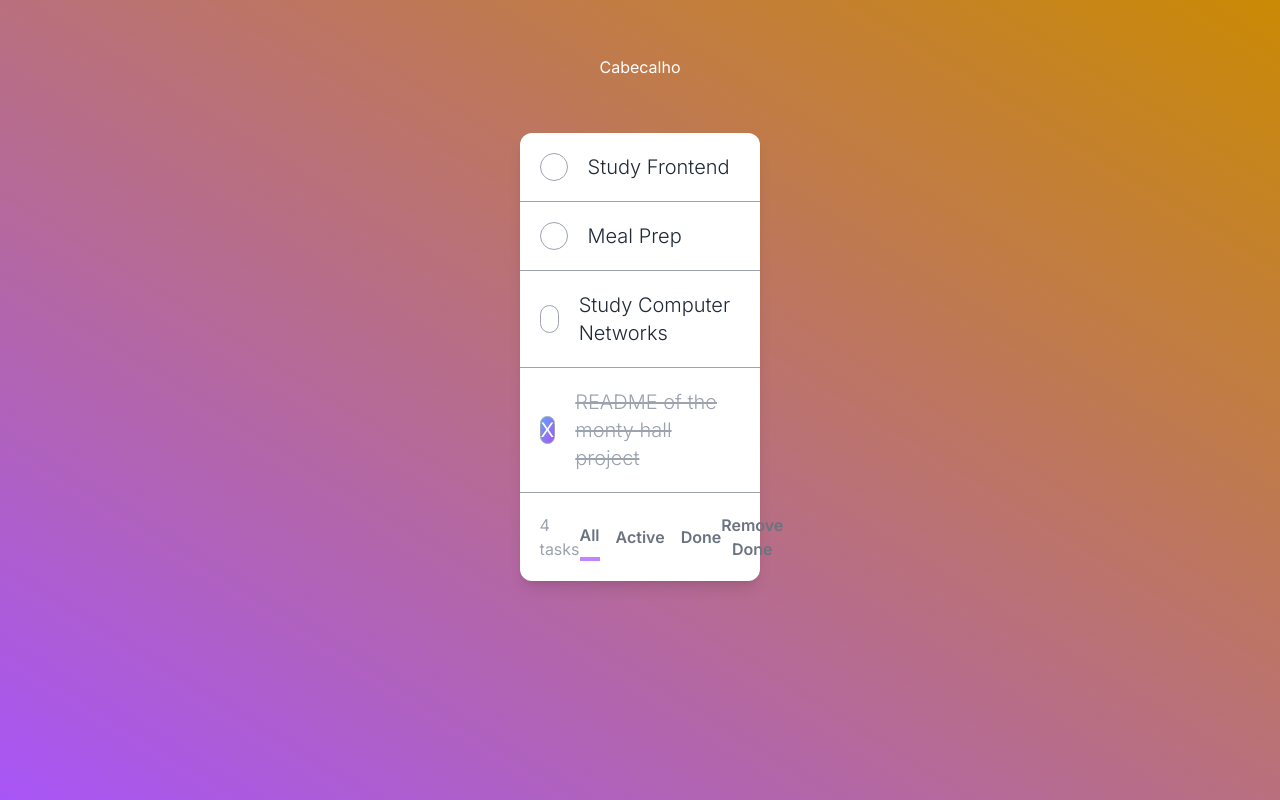
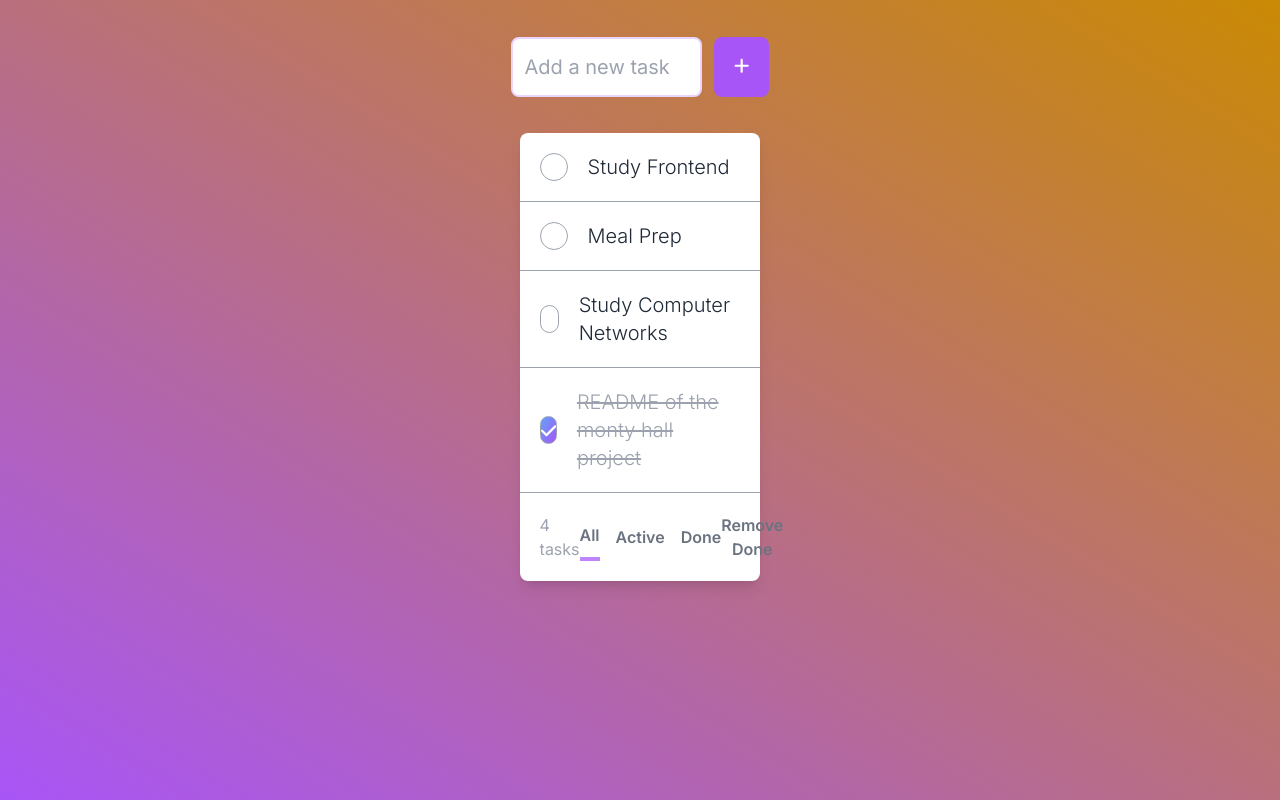
Before and after one commit to marceloemr/Task_List, a Next.js app: page / in a window 1280 px wide. Built offline with nearby package versions, Linux system fonts and the light colour scheme.

Commit message:
Add Form. Need to fix style

```diff
--- a/src/app/page.tsx
+++ b/src/app/page.tsx
@@ -1,9 +1,12 @@
 'use client'
 
+import TaskList from "@/models/TaksList";
+import Task from "@/models/Task";
+
 import List from "@/components/List/List";
-import TaskList from "@/models/TaksList";
 import Header from "@/components/template/Header";
 import Content from "@/components/template/Content";
+import Form from "@/components/Form/Form";
 
 import mock_tasks from '../data/mock'
 
@@ -13,31 +16,18 @@ import { useState } from "react";
 export default function Home() {
     const [tasks, set_tasks] = useState<TaskList>(mock_tasks)
 
-    function render_tasks() {
-        return tasks.items.map(task => {
-            return (
-                <div key={task.id}>
-                    <span>{task.id}</span>
-                    <span> - {task.description}</span>
-                    <span> - {task.done ? 'Done' : 'Active'}</span>
-                </div>
-            )
-        })
+    function add_new_task(new_task: Task) {
+        set_tasks(tasks.add_task(new_task))
     }
 
     return (
         <div className={`
-            flex flex-col
-            justify-center
-            items-center
-            text-white
-            bg-gradient-to-tr
-            from-purple-500
-            to-yellow-600
-            h-screen
+            flex flex-col h-screen justify-center
+            items-center text-white
+            bg-gradient-to-tr from-purple-500 to-yellow-600
         `}>
             <Header>
-                <h1>Cabecalho</h1>
+                <Form add_new_task={add_new_task}/>
             </Header>
             <Content>
                 <List tasks={tasks}
--- /dev/null
+++ b/src/components/Form/Form.tsx
@@ -0,0 +1,45 @@
+import Task from "@/models/Task";
+
+import { useState } from "react";
+
+import { faPlus } from "@fortawesome/free-solid-svg-icons";
+import { FontAwesomeIcon } from "@fortawesome/react-fontawesome";
+
+interface FormProps {
+    add_new_task: (task: Task) => void
+}
+
+export default function Form(props: FormProps) {
+    const [description, set_description] = useState('');
+
+    function create_new_task() {
+        if (description?.trim().length > 0) {
+            const new_task = Task.create_active(Math.random(), description)
+            props.add_new_task(new_task)
+            set_description('')
+        }
+    }
+
+    return (
+        <div className="flex flex-1 justify-center">
+            <input type="text"
+                   value={description}
+                   placeholder="Add a new task"
+                   onChange={e => set_description(e.target.value)}
+                   onKeyDown={e => e.key === 'Enter' && create_new_task()}
+                   className={`
+                       text-black py-2 px-3 w-1/2 rounded-lg border-2
+                       border-purple-200 focus:outline-none text-xl
+                       focus:ring-2 focus:ring-purple-600
+                   `}/>
+            <button onClick={create_new_task}
+                    className={`
+                        ml-3 bg-purple-500 text-xl focus:outline-none
+                        px-5 py-4 rounded-lg
+                    `}>
+                <FontAwesomeIcon icon={faPlus}
+                                 size="sm" />
+            </button>
+        </div>
+    )
+}
--- a/src/components/List/List.tsx
+++ b/src/components/List/List.tsx
@@ -32,7 +32,7 @@ export default function List(props: ListProps) {
         `}>
             <ul className={`
                 w-full list-none
-                bg-white shadow-lg rounded-xl
+                bg-white shadow-lg rounded-lg
             `}>
                 {render_tasks()}
                 <ListFooter tasks={props.tasks}
--- a/src/components/List/ListButton.tsx
+++ b/src/components/List/ListButton.tsx
@@ -11,9 +11,9 @@ export default function ListButton(props: ListButtonProps) {
     return (
         <button onClick={props.on_click}
                 className={`
-                text-gray-500 font-semibold
-                hover:text-black
-                focus:outline-none
+                    text-gray-500 font-semibold
+                    hover:text-black
+                    focus:outline-none
                 ${border}
                 ${props.class_name}
                 `}
--- a/src/components/List/ListFooter.tsx
+++ b/src/components/List/ListFooter.tsx
@@ -38,12 +38,12 @@ export default function ListFooter(props: ListFooterProps) {
                 </ListButton>
                 <ListButton selected={tasks.showing_active()}
                             on_click={() => changed(tasks.filter_active())}
-                            class_name={"hidden md:inline mx-4"}>
+                            class_name={"mx-4"}>
                     Active
                 </ListButton>
                 <ListButton selected={tasks.showing_done()}
                             on_click={() => changed(tasks.filter_done())}
-                            class_name={"hidden md:inline"}>
+                            class_name={""}>
                     Done
                 </ListButton>
             </>
--- a/src/components/List/ListItem.tsx
+++ b/src/components/List/ListItem.tsx
@@ -14,15 +14,14 @@ export default function ListItem(props: ListItemProps) {
     return (
         <li onClick={props.switch_status}
             className={`
-                flex items-center
-                text-black text-xl
-                p-5 border-b border-gray-400
+                flex items-center cursor-pointer
+                text-black text-xl p-5 border-b
+                border-gray-400
             `}>
             <Selection value={props.done} />
             <span className={`
                 font-light
                 ml-5
-
                 ${text_style}
             `}>
                 {props.value}
--- a/src/components/List/Selection.tsx
+++ b/src/components/List/Selection.tsx
@@ -1,3 +1,6 @@
+import { faCheck } from '@fortawesome/free-solid-svg-icons'
+import { FontAwesomeIcon } from "@fortawesome/react-fontawesome";
+
 interface SelectionProps {
     value: boolean
 }
@@ -7,14 +10,17 @@ export default function Selection(props: SelectionProps) {
 
     return (
         <div className={`
-            flex justify-center items-center
-            text-white
+            flex justify-center items-center text-white
             h-7 w-7 rounded-full cursor-pointer
             border border-gray-400
 
            ${grad}
         `}>
-            {props.value ? 'X' : ''}
+            {props.value ?
+                <FontAwesomeIcon icon={faCheck}
+                                 size="sm"/> :
+                ''
+            }
         </div>
     )
 }
```
Also changed, not shown: package.json (+8 -4 lines), 1 other file (tests, documents, lock files or other folders).
